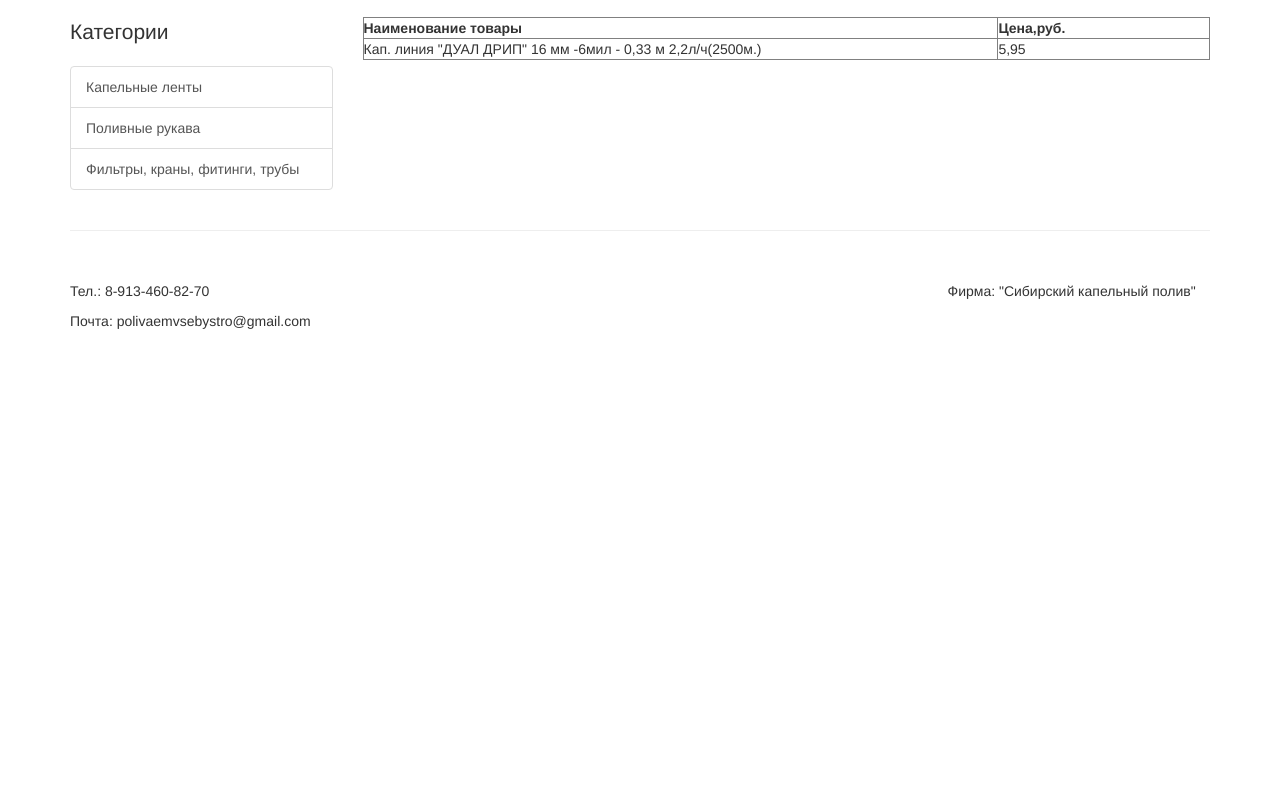
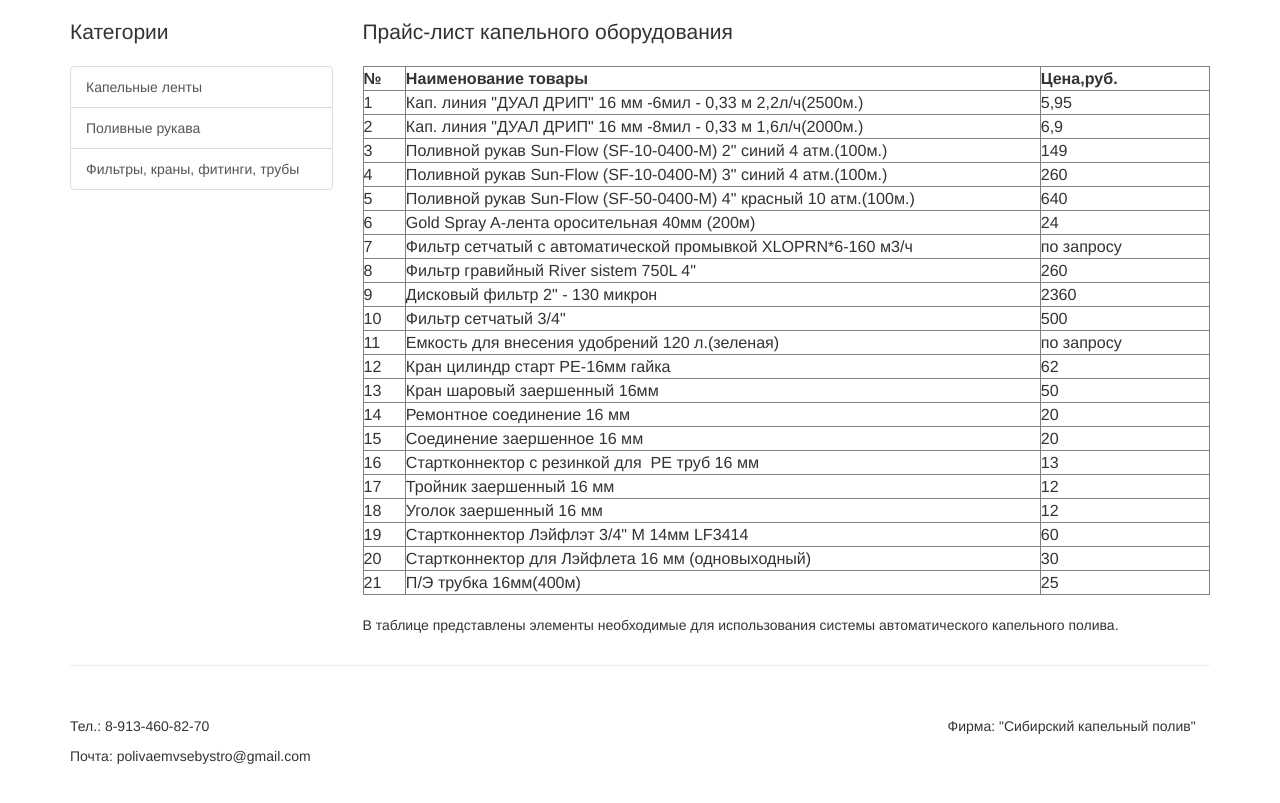
Before and after one commit to polivaemvse/polivaemvse.github.io, a plain HTML site: page device.html in a window 1280 px wide. Shown: the part 53-856 px from the top of the page. Before the commit the page ends 800 px from the top, so only its background shows below. Drawn offline with Linux system fonts and the light colour scheme.

Commit message:
first commit

```diff
--- a/device.html
+++ b/device.html
@@ -11,8 +11,8 @@
 
     <title>Сибирский капельный полив / Автоматические системы капельного полива</title>
 
-	<meta name="description" content="Продажа автоматических систем капельного полива в Новосибирске.
-	В наличие имеются капельные ленты, гибкие поливные рукова, ленты для дождевания, фильтры, краны и фитинги">
+	<meta name="description" content="Каталог и цены на капельное оборудование. Все, что необходимо для
+	запуска системы автоматического капельного полива">
 
 	<meta name="keywords" content="Капельный полив, Сибирский капельный полив, Капельный полив Новосибирск, Производство систем капельного полива,
 	Производство КП в Новосибирске">
@@ -30,6 +30,24 @@
         <script src="https://oss.maxcdn.com/libs/html5shiv/3.7.0/html5shiv.js"></script>
         <script src="https://oss.maxcdn.com/libs/respond.js/1.4.2/respond.min.js"></script>
     <![endif]-->
+
+	<style>
+	.tableC0 {
+    width: 5%;
+   }
+
+   .tableC1 {
+    width: 75%;
+   }
+   .tableC2 {
+    width: 20%;
+   }
+
+   .descriptab {
+    font-size: 115%;
+   }
+
+  </style>
 
 </head>
 
@@ -80,16 +98,125 @@
 
             <div class="col-md-9">
 
-    <table border="1" width="100%" cellpadding="5">
+
+    <p class="lead">Прайс-лист капельного оборудования</p>
+
+    <table border="1" width="100%" cellpadding="5" class="descriptab">
    <tr >
-    <th width="75%">Наименование товары</th>
-    <th width="25%">Цена,руб.</th>
+   <th  class="tableC0">№</th>
+    <th class="tableC1">Наименование товары</th>
+    <th  class="tableC2">Цена,руб.</th>
+
    </tr>
    <tr >
+    <td>1</td>
     <td>Кап. линия "ДУАЛ ДРИП" 16 мм -6мил - 0,33 м 2,2л/ч(2500м.)</td>
     <td>5,95</td>
   </tr>
+   <tr >
+    <td>2</td>
+    <td>Кап. линия "ДУАЛ ДРИП" 16 мм -8мил - 0,33 м 1,6л/ч(2000м.)</td>
+    <td>6,9</td>
+  </tr>
+   <tr >
+    <td>3</td>
+    <td>Поливной рукав Sun-Flow (SF-10-0400-M) 2" синий 4 атм.(100м.)</td>
+    <td>149</td>
+  </tr>
+   <tr >
+    <td>4</td>
+    <td>Поливной рукав Sun-Flow (SF-10-0400-M) 3" синий 4 атм.(100м.)</td>
+    <td>260</td>
+  </tr>
+  <tr >
+    <td>5</td>
+    <td>Поливной рукав Sun-Flow (SF-50-0400-M) 4" красный 10 атм.(100м.)</td>
+    <td>640</td>
+  </tr>
+  <tr >
+    <td>6</td>
+    <td>Gold Spray A-лента оросительная 40мм (200м)</td>
+    <td>24</td>
+  </tr>
+  <tr >
+    <td>7</td>
+    <td>Фильтр сетчатый с автоматической промывкой XLOPRN*6-160 м3/ч</td>
+    <td>по запросу</td>
+  </tr>
+  <tr >
+    <td>8</td>
+    <td>Фильтр гравийный River sistem 750L 4"</td>
+    <td>260</td>
+  </tr>
+  <tr >
+    <td>9</td>
+    <td>Дисковый фильтр 2" - 130 микрон</td>
+    <td>2360</td>
+  </tr>
+  <tr >
+    <td>10</td>
+    <td>Фильтр сетчатый 3/4"</td>
+    <td>500</td>
+  </tr>
+  <tr >
+    <td>11</td>
+    <td>Емкость для внесения удобрений 120 л.(зеленая)</td>
+    <td>по запросу</td>
+  </tr>
+  <tr >
+    <td>12</td>
+    <td>Кран цилиндр старт РЕ-16мм гайка</td>
+    <td>62</td>
+  </tr>
+  <tr >
+    <td>13</td>
+    <td>Кран шаровый заершенный 16мм</td>
+    <td>50</td>
+  </tr>
+  <tr >
+    <td>14</td>
+    <td>Ремонтное соединение 16 мм</td>
+    <td>20</td>
+  </tr>
+  <tr >
+    <td>15</td>
+    <td>Соединение заершенное 16 мм </td>
+    <td>20</td>
+  </tr>
+  <tr >
+    <td>16</td>
+    <td>Стартконнектор с резинкой для  РЕ труб 16 мм</td>
+    <td>13</td>
+  </tr>
+  <tr >
+    <td>17</td>
+    <td>Тройник заершенный 16 мм </td>
+    <td>12</td>
+  </tr>
+  <tr >
+    <td>18</td>
+    <td>Уголок заершенный 16 мм</td>
+    <td>12</td>
+  </tr>
+  <tr >
+    <td>19</td>
+    <td>Стартконнектор Лэйфлэт 3/4" М 14мм LF3414</td>
+    <td>60</td>
+  </tr>
+   <tr >
+    <td>20</td>
+    <td>Стартконнектор для Лэйфлета 16 мм (одновыходный)</td>
+    <td>30</td>
+  </tr>
+   <tr >
+    <td>21</td>
+    <td>П/Э трубка 16мм(400м)</td>
+    <td>25</td>
+  </tr>
  </table>
+ <br>
+ <p>В таблице представлены элементы необходимые для использования системы автоматического капельного полива.</p>
+
 
             </div>
 
```
Also changed, not shown: contact.html (+11 -5 lines).
